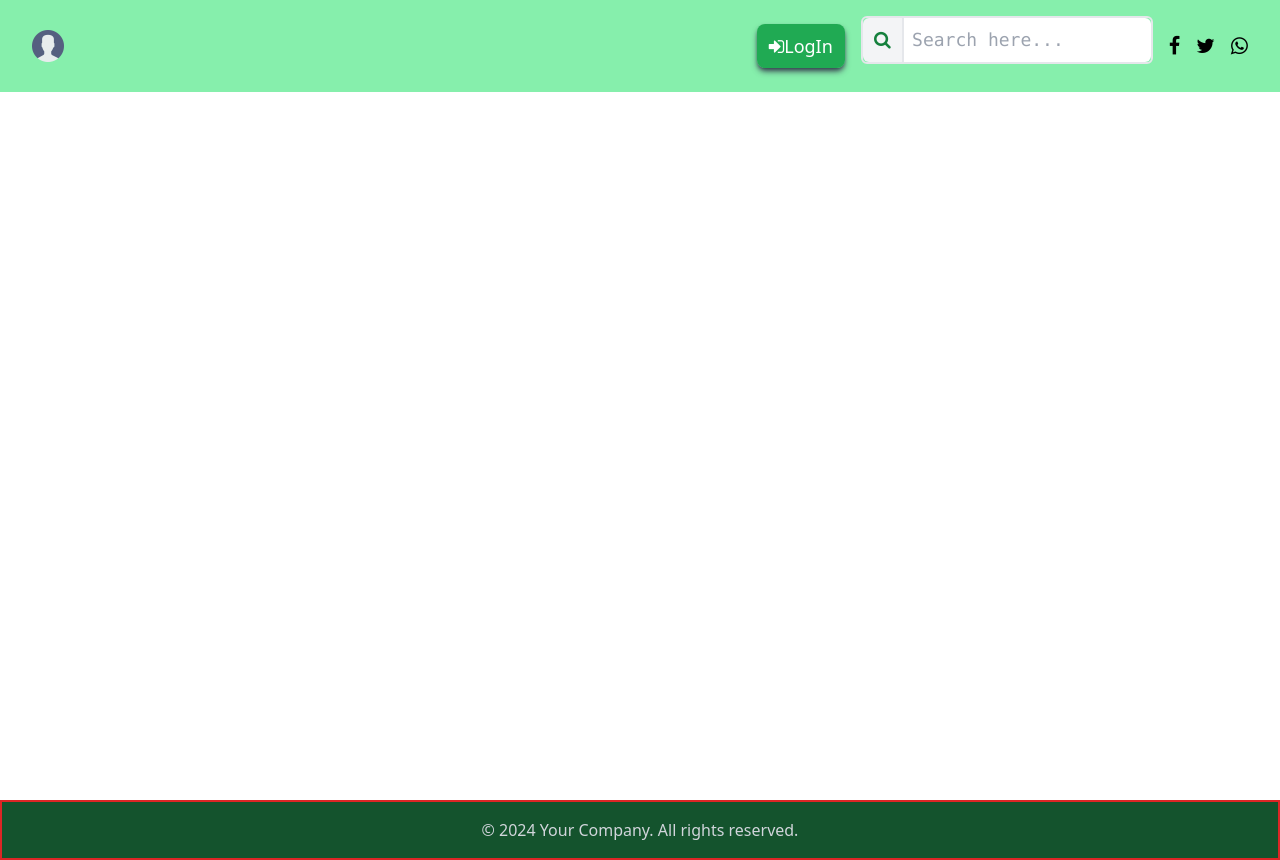
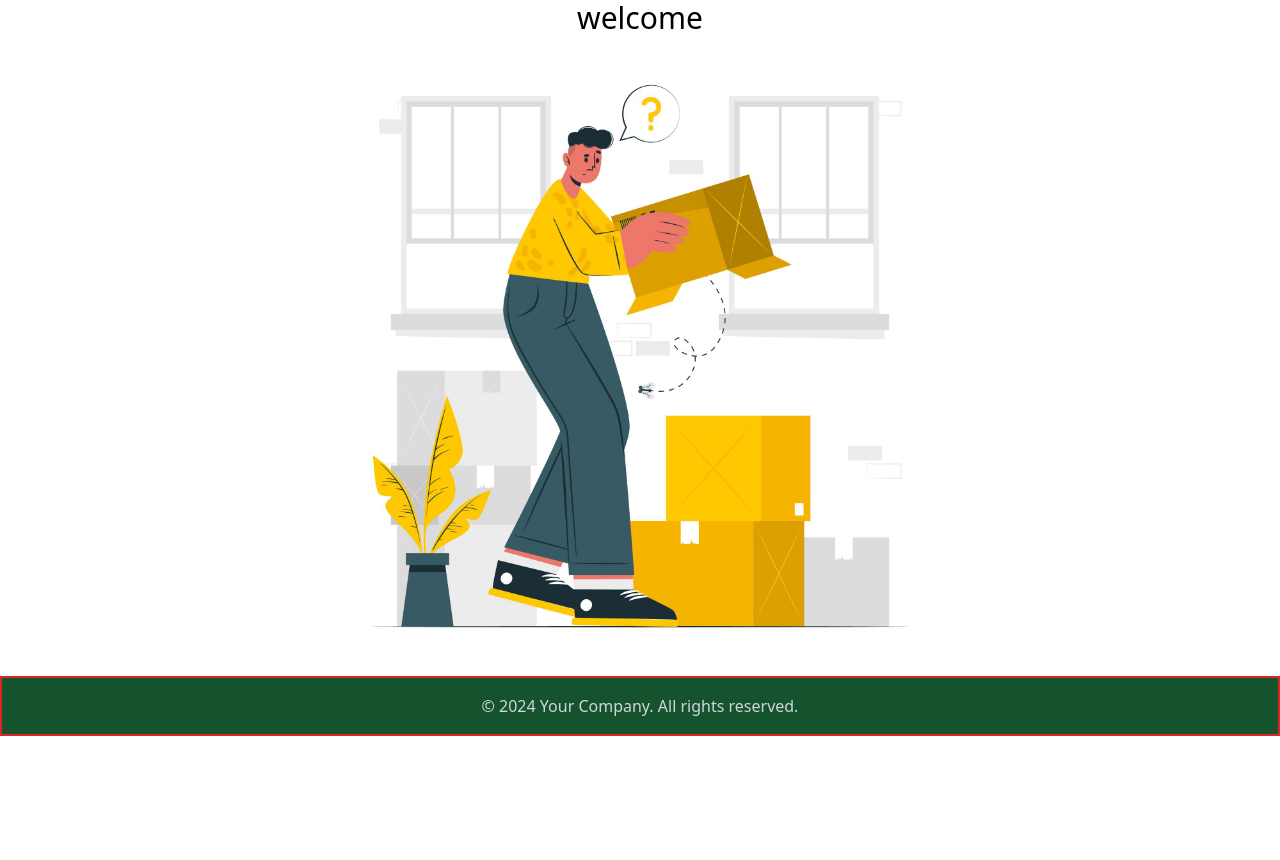
Before and after one commit to knowaboutayan/Hostel-Management, a React (Vite) app: page / in a window 1280 px wide. After the commit the page ends 800 px from the top, so only its background shows below. Built offline with nearby package versions, Linux system fonts and the light colour scheme; what tailwindcss-animated would draw is missing.

Commit message:
ui update

```diff
--- a/src/App.jsx
+++ b/src/App.jsx
@@ -20,7 +20,7 @@ function App() {
 
       <Provider store={store} className="border-2 border-pink-600">
 
-        <div className='h-screen box-border overflow-auto '>
+        <div className=' box-border overflow-auto '>
         <Outlet/>
         </div>
        <Footer/>
--- a/src/PanelComponents/NoDataFound.jsx
+++ b/src/PanelComponents/NoDataFound.jsx
@@ -2,9 +2,9 @@ import images from "../images"
 
 const NoDataFound = ({text="No Data Found",image=images.empty}) =>{
     return(
-        <><div className="p-5">
+        <><div className="p-5l">
                         <p className="m-auto text-3xl text-center font-light">{text}</p>
-                        <img src={image} className="w-1/2 m-auto" />
+                        <img src={image} className="size-1/2 m-auto " />
                         </div>
                     </>
     )
--- a/src/main.jsx
+++ b/src/main.jsx
@@ -71,11 +71,12 @@ const navCardsData = [
 const router = createBrowserRouter(
   createRoutesFromElements(
     <Route path='' element={<App />} errorElement={<ErrorPage />}>
-      <Route path='' element={<Header />} errorElement={<ErrorPage />}></Route>
-      <Route path="" element={<Footer />} />
+
+        <Route path="" element={<NoDataFound text='welcome' image={images.empty} />} />
+
       <Route path='/login' element={<Login />} />
       <Route path={'/panel'} element={<Panel navigation={navCardsData} />} >
-        <Route path={'/panel'} element={<NoDataFound text="WELCOME" image={images.maintenence}/>}/>
+        <Route path={'/panel'} element={<NoDataFound text="WELCOME" image={images.maintenence} />} />
         <Route path={'/panel/dashboard'} element={<Dashboard>
           <div className='flex flex-row flex-wrap justify-around items-center h-full'>
             <Cards title="Expenses" icon={images.expense} color="red" navigateTo={"/panel/expenses"} />
```
Lines whose indentation alone changed are shown as unchanged.
